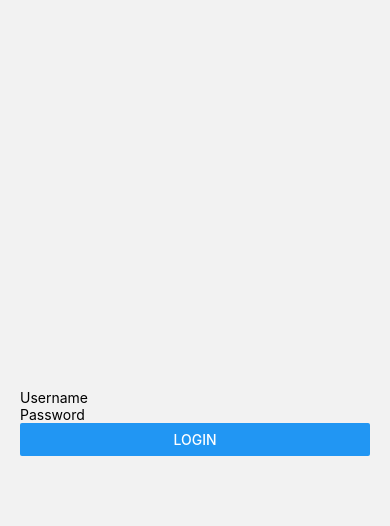
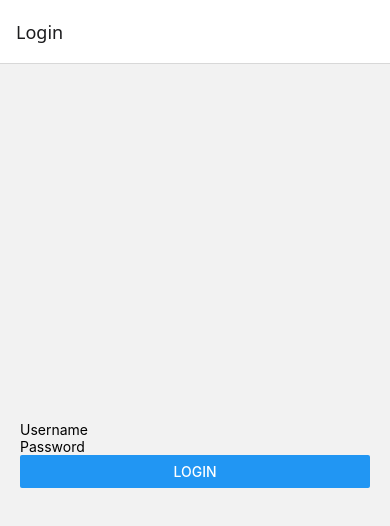
Before and after one commit to Soufiane1412/Myclothing_Frontend, a React Native app: screen / in a window 390 px wide. Shown: the top 526 px of the page. Built offline with nearby package versions, Linux system fonts and the light colour scheme; no server answers.

Commit message:
fix: space before screen declaration causing export issues

```diff
--- a/App.tsx
+++ b/App.tsx
@@ -39,60 +39,31 @@ type TabNavigatorProps = {
   route: any;
 }
 
+const TabNavigator = () => {
+  return (
+    <Tab.Navigator>
+      <Tab.Screen name='Home' component={HomeScreen}/>
+      <Tab.Screen name='Scan' component={ScanScreen}/>
+      <Tab.Screen name='Products' component={ProductsScreen}/>
+      <Tab.Screen name='History' component={HistoryScreen}/>
+    </Tab.Navigator>
+
+  );
+}
+
 const AppNavigator: React.FC = () => {
   return (
 
     <Stack.Navigator
-    initialRouteName='Login'
-    screenOptions={{headerShown: false}}>
-      <Stack.Screen
-      name='Login'
-      component={LoginScreen}
-      options={{headerShown:false}}/>
-    {/* //     screenOptions={({ route }) => ({
+    initialRouteName='Login'>
+      <Stack.Screen name='Login' component={LoginScreen}/>
+      <Stack.Screen name='TabNavigator' component={TabNavigator}/>
+    </Stack.Navigator>
+  )
 
-    //     tabBarIcon:({ focused, color}: {focused: boolean, color: string}) => {
-    //       let iconName='';
-    //       if(route.name==='Home') {
-    //         iconName='home';
-    //       } else if(route.name==='Scan') {
-    //         iconName='barcode';
-    //       } else if (route.name==='Products') {
-    //         iconName='pricetag'
-    //       } else if (route.name==='History') {
-    //         iconName='archive';
-    //       }
-
-    //       return <Ionicons
-    //       name={iconName}
-    //       size={focused ? 32 : 24} // bigger when focused
-    //       style={{ opacity: focused ? 1 : 0.7 }}
-    //       color={color}/>;
-    //     },
-    //     tabBarActiveTintColor:'#2dc0b8',
-    //     tabBarInactiveTintColor:'gray',
-    //     headerShown:false,
-    //     tabBarStyle: {
-    //       backgroundColor:'transparent',
-    //       elevation:0,
-    //       position:'absolute',
-    //       borderTopWidth:0,
-    //     },
-    //     tabBarShowLabel:false,
-    //     })}>
-    //     <Tab.Screen name="Home" component={HomeScreen}/>
-    //     <Tab.Screen name="Scan" component={ScanScreen}/>
-    //     <Tab.Screen name="Products" component={ProductsScreen}/>
-    //     <Tab.Screen name="History" component={HistoryScreen}/> */}
-    </Stack.Navigator>
-  );
-};
-
-type Props = {
-  children?: React.ReactNode;
 }
 
-export default function App() {
+const App = () => {
   return (
     <NavigationContainer>
       <AuthProvider>
@@ -136,3 +107,5 @@ const styles = StyleSheet.create({
   },
 
 });
+
+export default App;
--- a/screens/HistoryScreen.tsx
+++ b/screens/HistoryScreen.tsx
@@ -6,10 +6,12 @@ import { RootTabParamList } from '../src/types/navigation';
 
 type Props = BottomTabScreenProps<RootTabParamList, 'History'>;
 
-export default function HistoryScreen({ navigation }: Props) {
+const HistoryScreen: React.FC<Props> = ({ navigation }) => {
   return (
     <View>
       <Text>History Screen</Text>
     </View>
   );
 }
+
+export default HistoryScreen;
--- a/screens/HomeScreen.tsx
+++ b/screens/HomeScreen.tsx
@@ -6,7 +6,7 @@ import { RootTabParamList } from '../src/types/navigation';
 
 type Props = BottomTabScreenProps<RootTabParamList, 'Home'>;
 
-export default function HomeScreen ({ navigation}: Props) {
+const HomeScreen: React.FC<Props> = ({ navigation }) => {
 
   return (
     <View style={styles.container}>
@@ -17,6 +17,7 @@ export default function HomeScreen ({ navigation}: Props) {
     </View>
   );
 };
+
 
 
 const styles = StyleSheet.create({
@@ -32,3 +33,5 @@ const styles = StyleSheet.create({
     color:'#2dc0b8'
   },
 });
+
+export default HomeScreen;
--- a/screens/LoginScreen.tsx
+++ b/screens/LoginScreen.tsx
@@ -7,7 +7,7 @@ import { RootStackParamList } from '../src/types/navigation';
 
 type Props = NativeStackScreenProps<RootStackParamList, 'Login'>;
 
-export default function LoginScreen({ navigation }: Props) {
+const LoginScreen: React.FC<Props> = ({ navigation }) => {
 
   const [username, setUsername] = useState('');
   const [password, setPassword] = useState('');
@@ -49,3 +49,5 @@ const styles = StyleSheet.create({
   }
 
 })
+
+export default LoginScreen;
--- a/screens/ProductsScreen.tsx
+++ b/screens/ProductsScreen.tsx
@@ -8,7 +8,7 @@ import { RootTabParamList } from '../src/types/navigation';
 
 type Props = BottomTabScreenProps<RootTabParamList, 'Products'>
 
-export default function ProductsScreen({ navigation}: Props) {
+const ProductsScreen: React.FC<Props> = ({ navigation }) => {
 
   return (
     <View>
@@ -16,3 +16,5 @@ export default function ProductsScreen({ navigation}: Props) {
     </View>
   );
 };
+
+export default ProductsScreen;
--- a/screens/ScanScreen.tsx
+++ b/screens/ScanScreen.tsx
@@ -8,10 +8,13 @@ import { BottomTabScreenProps } from '@react-navigation/bottom-tabs';
 
 
 type Props = BottomTabScreenProps<RootTabParamList, 'Scan'>
-export default function ScanScreen({ navigation }: Props) {
+
+const ScanScreen: React.FC<Props> = ({ navigation }) =>{
     return (
         <View>
             <Text> Scan Screen </Text>
         </View>
     )
 }
+
+export default ScanScreen;
--- a/screens/SettingsScreen.tsx
+++ b/screens/SettingsScreen.tsx
@@ -8,7 +8,7 @@ import { RootStackParamList } from '../src/types/navigation';
 
 type Props = NativeStackScreenProps<RootStackParamList, 'SettingsScreen'>;
 
-export default function Settings({ navigation }: Props) {
+const Settings: React.FC<Props> = ({ navigation }) => {
   return (
     <View style={styles.container}>
       <Text>Settings Screen</Text>
@@ -21,3 +21,5 @@ const styles = StyleSheet.create({
     // ... your styles
   }
 });
+
+export default Settings;
--- a/screens/UserScreen.tsx
+++ b/screens/UserScreen.tsx
@@ -7,7 +7,8 @@ import { RootStackParamList } from '../src/types/navigation';
 
 
 type  Props = NativeStackScreenProps<RootStackParamList, 'UserScreen'>
-export default function UserScreen({ navigation }: Props) {
+
+const UserScreen: React.FC<Props> = ({ navigation }) => {
   return (
     <View style={styles.container}>
       <Text>User Screen</Text>
@@ -22,3 +23,5 @@ const styles = StyleSheet.create({
     alignItems: 'center',
   },
 });
+
+export default UserScreen;
```
